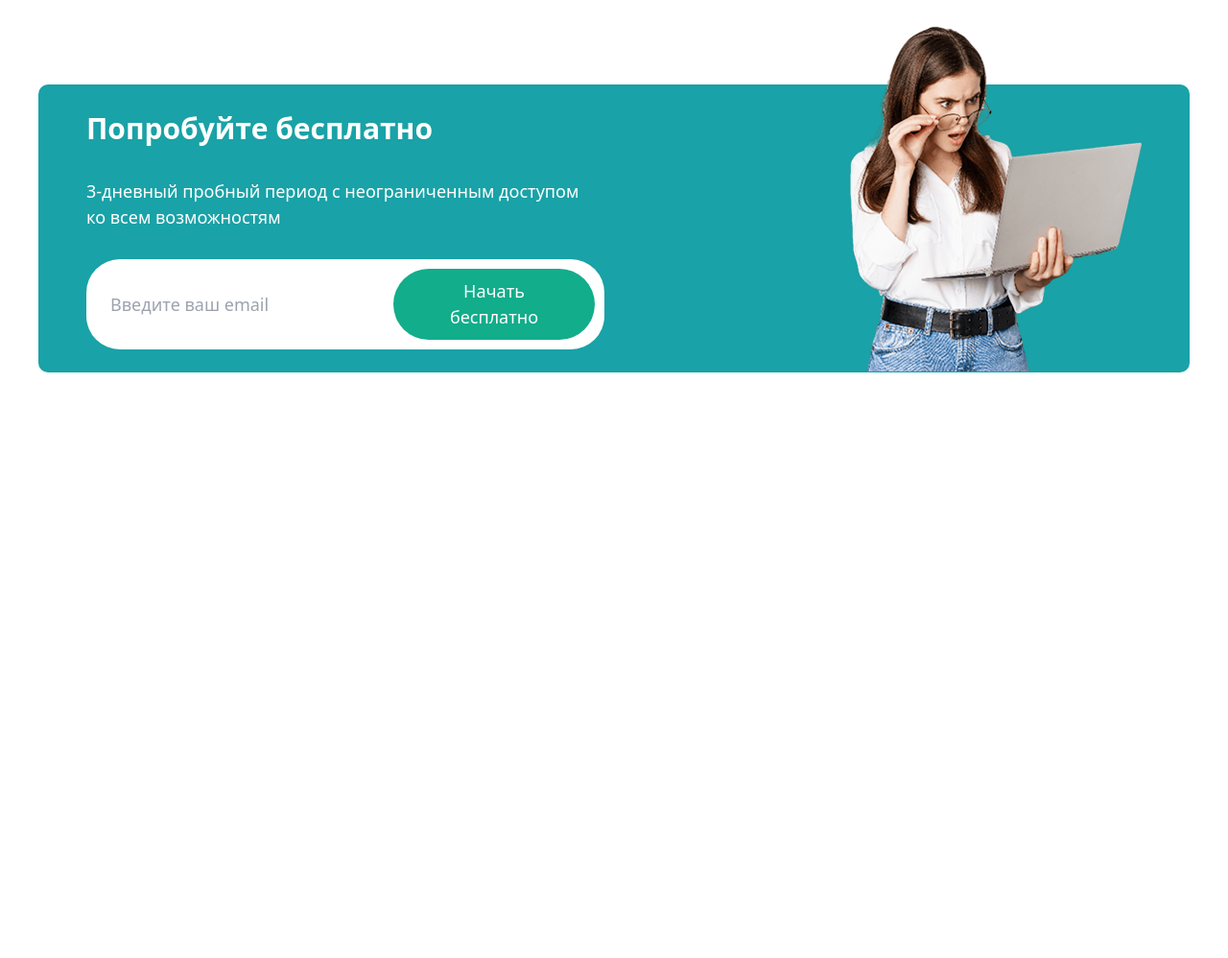
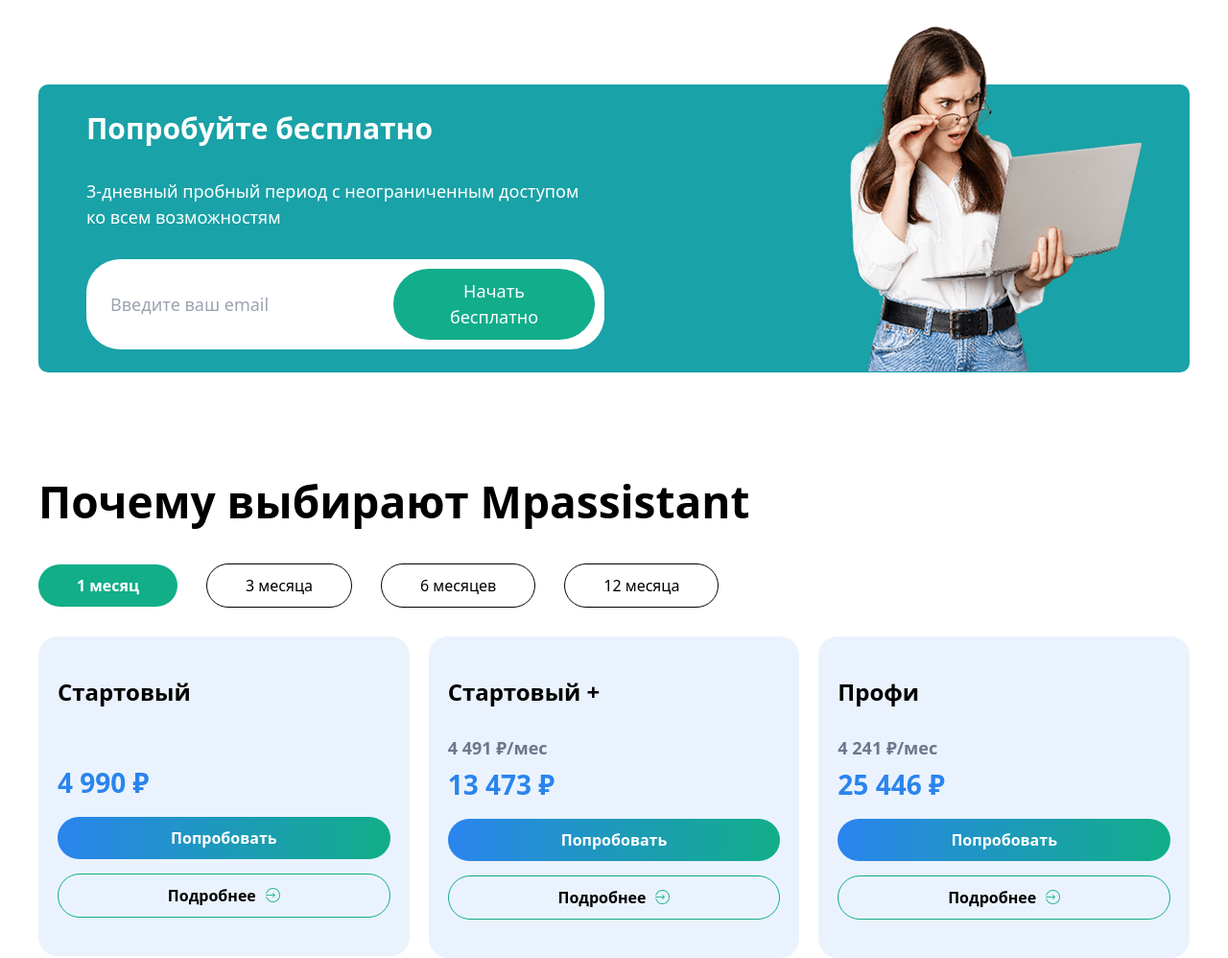
Before and after one commit to azizbekjonsanginov0606-cmd/tet1, a website: page src/index.html in a window 1280 px wide. Shown: the part 3730-4728 px from the top of the page at 96% size. Before the commit the page ends 4124 px from the top, so only its background shows below. Drawn offline with nearby package versions, Linux system fonts and the light colour scheme; files that its build step writes are made by us from their sources.

Commit message:
section 8

```diff
--- a/src/index.html
+++ b/src/index.html
@@ -241,5 +241,58 @@
                 </form>
             <img class="md:mt-[-85px] md:mb-0 mb-[-20px]" src="./surat/[removal 3.png" alt="">
         </section>
+        <section class=" lg:w-[1200px] md:w-[800px] w-[400px] m-auto lg:mt-[100px] mt-[50px] flex flex-col gap-[30px] lg:px-0 px-[20px]">
+            <h1 class="text-[24px] font-[700] lg:text-[46px]">Почему выбирают Mpassistant</h1>
+            <section class="flex items-center gap-[30px]">
+                <button class="py-[10px] px-[40px] bg-[#11AE88] font-[700] text-white rounded-[50px] ">1 месяц</button>
+                <button class="py-[10px] px-[40px] border-[1px] border-solid border-black rounded-[50px] ">3 месяца</button>
+                <button class="py-[10px] px-[40px] border-[1px] border-solid border-black rounded-[50px] hidden md:flex">6 месяцев</button>
+                <button class="py-[10px] px-[40px] border-[1px] border-solid border-black rounded-[50px] hidden md:flex">12 месяца</button>
+            </section>
+            <section class="flex flex-col items-start gap-[20px] w-[100%] lg:flex-row">
+                <aside
+                    class="flex flex-col items-start px-[20px] py-[40px] bg-[#EAF3FD] rounded-[20px] w-[100%] gap-[15px]">
+                    <h2 class="text-[24px] font-[700]">Стартовый</h2>
+                    <h2 class="text-[#2A84EE] text-[28px] font-[700] lg:mt-[40px]">4 990 ₽</h2>
+                    <button
+                        class="text-[white] w-[100%] font-[600] py-[15px] lg:py-[10px] px-[40px] bg-gradient-to-r from-[#2A84EE] to-[#11AE88] rounded-[30px]">Попробовать</button>
+                    <button
+                        class="w-[100%] font-[600] py-[15px] lg:py-[10px] px-[40px] border-[1px] border-solid border-[#11AE88] rounded-[30px] flex items-center justify-center gap-[10px]">
+                        Подробнее
+                        <img src="./surat/Group 41.png" alt="">
+                    </button>
+                </aside>
+                <aside
+                    class="flex flex-col items-start px-[20px] py-[40px] bg-[#EAF3FD] rounded-[20px] w-[100%] gap-[15px]">
+                    <h2 class="text-[24px] font-[700]">Стартовый +</h2>
+                    <h2 class="text-[#2A84EE] text-[28px] font-[700]">
+                        <span class="text-[18px] text-[#6C778E]">4 491 ₽/мес</span><br>
+                        13 473 ₽
+                    </h2>
+                    <button
+                        class="text-[white] w-[100%] font-[600] py-[15px] lg:py-[10px] px-[40px] bg-gradient-to-r from-[#2A84EE] to-[#11AE88] rounded-[30px]">Попробовать</button>
+                    <button
+                        class="w-[100%] font-[600] py-[15px] lg:py-[10px] px-[40px] border-[1px] border-solid border-[#11AE88] rounded-[30px] flex items-center justify-center gap-[10px]">
+                        Подробнее
+                        <img src="./surat/Group 41.png" alt="">
+                    </button>
+                </aside>
+                <aside
+                    class="flex flex-col items-start px-[20px] py-[40px] bg-[#EAF3FD] rounded-[20px] w-[100%] gap-[15px]">
+                    <h2 class="text-[24px] font-[700]">Профи</h2>
+                    <h2 class="text-[#2A84EE] text-[28px] font-[700]">
+                        <span class="text-[18px] text-[#6C778E]">4 241 ₽/мес</span><br>
+                        25 446 ₽
+                    </h2>
+                    <button
+                        class="text-[white] w-[100%] font-[600] py-[15px] lg:py-[10px] px-[40px] bg-gradient-to-r from-[#2A84EE] to-[#11AE88] rounded-[30px]">Попробовать</button>
+                    <button
+                        class="w-[100%] font-[600] py-[15px] lg:py-[10px] px-[40px] border-[1px] border-solid border-[#11AE88] rounded-[30px] flex items-center justify-center gap-[10px]">
+                        Подробнее
+                        <img src="./surat/Group 41.png" alt="">
+                    </button>
+                </aside>
+            </section>
+        </section>
 </body>
 </html>
```
